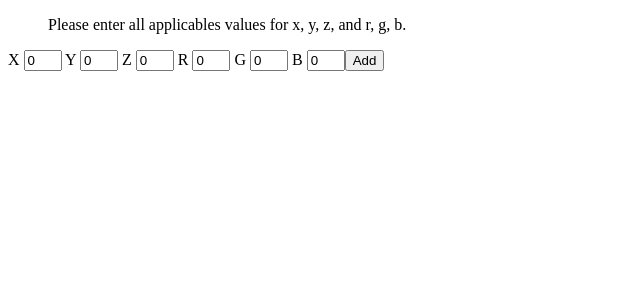
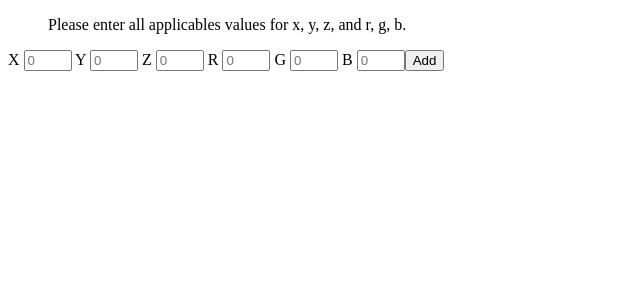
Before and after one commit to Zariay/ACIDTest, a React (Create React App) app in the folder client/: page / in a window 1280 px wide. Shown: the top 300 px of the page, without its empty margins (0-640 px from the left). Built offline with nearby package versions, Linux system fonts and the light colour scheme.

Commit message:
corrected input fields

```diff
--- a/client/src/App.js
+++ b/client/src/App.js
@@ -4,12 +4,12 @@ import axios from "axios";
 class App extends Component {
     state = {
         data: [],
-        x: 0,
-        y: 0,
-        z: 0,
-        r: 0,
-        g: 0,
-        b: 0,
+        x: '',
+        y: '',
+        z: '',
+        r: '',
+        g: '',
+        b: '',
     };
 
     addData = (xVal, yVal, zVal, rVal, gVal, bVal) => {
@@ -23,11 +23,6 @@ addData = (xVal, yVal, zVal, rVal, gVal, bVal) => {
         });
     };
 
-handleInput(e){
-    this.setState({[e.target.name]: e.target.value});
-}
-
-
 //UI
     render(){
         const { data } = this.state;
@@ -38,17 +33,17 @@ handleInput(e){
                 </ul>
                 <div>
                     <label> X </label>
-                    <input type="text" pattern="[0-9]" min="0" max="360" value={this.state.x} onChange={this.handleInput.bind(this)} placeholder="0" style={{width:"30px"}} />
+                    <input type="number" min="0" max="360" onChange={e => this.setState({x: e.target.value})} placeholder="0" style={{width:"40px"}} />
                     <label> Y </label>
-                    <input type="text" pattern="[0-9]" min="0" max="360" value={this.state.y} onChange={this.handleInput.bind(this)}  placeholder="0" style={{width:"30px"}} />
+                    <input type="number" min="0" max="360" onChange={e => this.setState({Y: e.target.value})}  placeholder="0" style={{width:"40px"}} />
                     <label> Z </label>
-                    <input type="text" pattern="[0-9]" min="0" max="360" value={this.state.z} onChange={this.handleInput.bind(this)}  placeholder="0" style={{width:"30px"}} />
+                    <input type="number" min="0" max="360" onChange={e => this.setState({z: e.target.value})}  placeholder="0" style={{width:"40px"}} />
                     <label> R </label>
-                    <input type="text" pattern="[0-9]" min="0" max="255" value={this.state.r} onChange={this.handleInput.bind(this)}  placeholder="0" style={{width:"30px"}} />
+                    <input type="number" min="0" max="255" onChange={e => this.setState({r: e.target.value})}  placeholder="0" style={{width:"40px"}} />
                     <label> G </label>
-                    <input type="text" pattern="[0-9]" min="0" max="255" value={this.state.g} onChange={this.handleInput.bind(this)}  placeholder="0" style={{width:"30px"}} />
+                    <input type="number" min="0" max="255" onChange={e => this.setState({g: e.target.value})}  placeholder="0" style={{width:"40px"}} />
                     <label> B </label>
-                    <input type="text" pattern="[0-9]" min="0" max="255" value={this.state.b} onChange={this.handleInput.bind(this)}  placeholder="0" style={{width:"30px"}} />
+                    <input type="number" min="0" max="255" onChange={e => this.setState({b: e.target.value})}  placeholder="0" style={{width:"40px"}} />
                     <button onClick={() => this.addData(this.state.x, this.state.y, this.state.z, this.state.r, this.state.g, this.state.b)}>
                     Add
                     </button>
```
Lines whose indentation alone changed are shown as unchanged.
